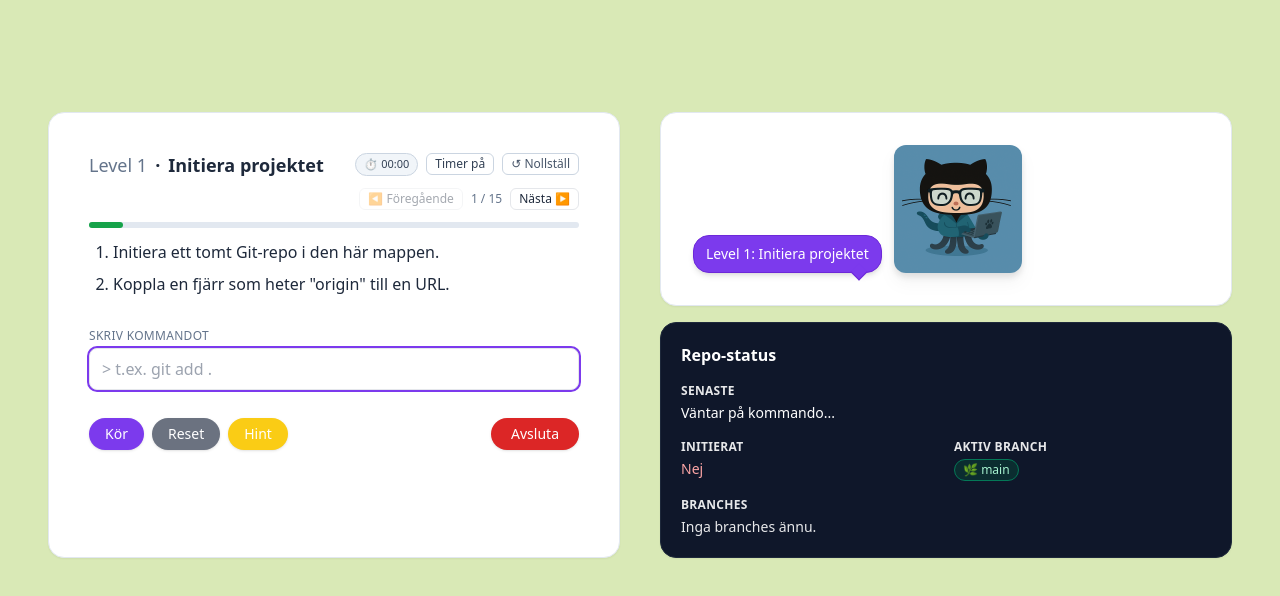
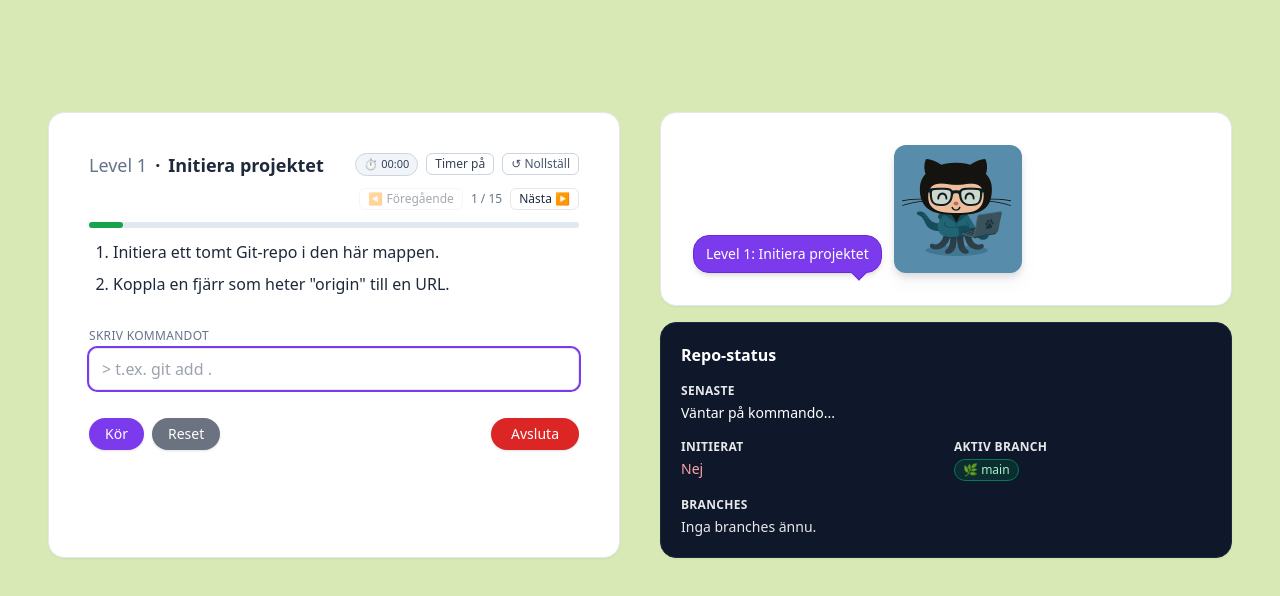
Before and after one commit to DulamaA/git-land-game, a React (Vite) app: page /game/1 in a window 1280 px wide. Shown: the top 596 px of the page. Built offline with nearby package versions, Linux system fonts and the light colour scheme.

Commit message:
:recycle: refactor: remove manual Hint button since hints show automatically

```diff
--- a/src/components/GameButtons.tsx
+++ b/src/components/GameButtons.tsx
@@ -1,12 +1,11 @@
 type Props = {
   onRun: () => void;
   onReset: () => void;
-  onHint: () => void;
   onExit: () => void;
 };
 
 
-export default function GameButtons({ onRun, onReset, onHint, onExit }: Props) {
+export default function GameButtons({ onRun, onReset, onExit }: Props) {
   return (
     <div className="mt-2 flex flex-wrap items-center gap-2">
       <button
@@ -27,14 +26,6 @@ export default function GameButtons({ onRun, onReset, onHint, onExit }: Props) {
 
       <button
         type="button"
-        onClick={onHint}
-        className="rounded-full bg-yellow-400 text-white px-4 py-1.5 text-sm font-medium shadow hover:bg-yellow-500 active:bg-yellow-600 transition"
-      >
-        Hint
-      </button>
-
-      <button
-        type="button"
         onClick={onExit}
         className="ml-auto rounded-full bg-red-600 text-white px-5 py-1.5 text-sm font-medium shadow hover:bg-red-700 active:bg-red-800 transition"
       >
--- a/src/components/GameScreen.tsx
+++ b/src/components/GameScreen.tsx
@@ -211,15 +211,7 @@ export default function GameScreen() {
           )}
 
           <div className="pt-1">
-            <GameButtons
-              onRun={handleRun}
-              onReset={handleReset}
-              onHint={() => {
-                if (hintStage > 0)
-                  window.scrollTo({ top: window.scrollY + 350, behavior: 'smooth' });
-              }}
-              onExit={handleExit}
-            />
+            <GameButtons onRun={handleRun} onReset={handleReset} onExit={handleExit} />
           </div>
         </div>
       </div>
```
